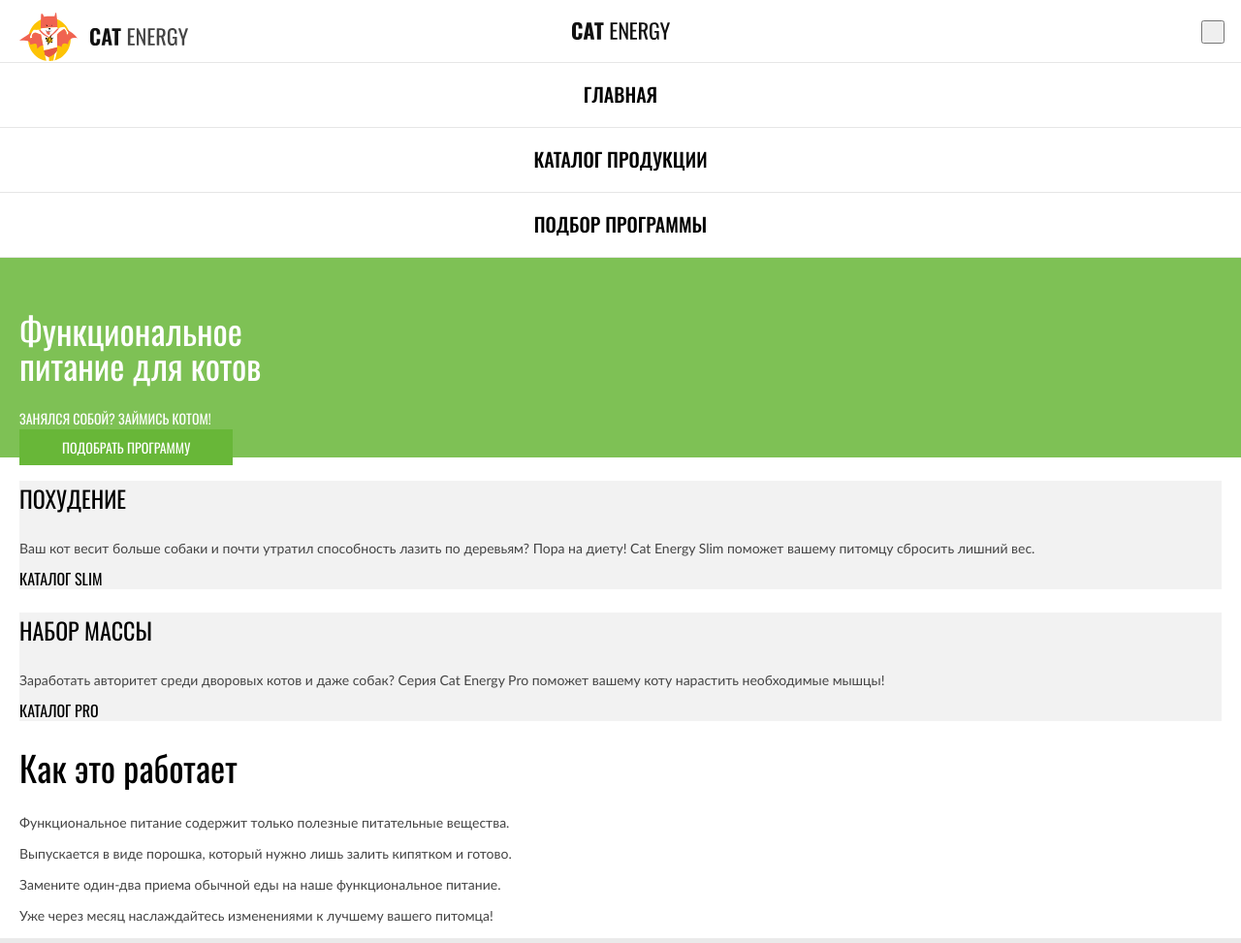
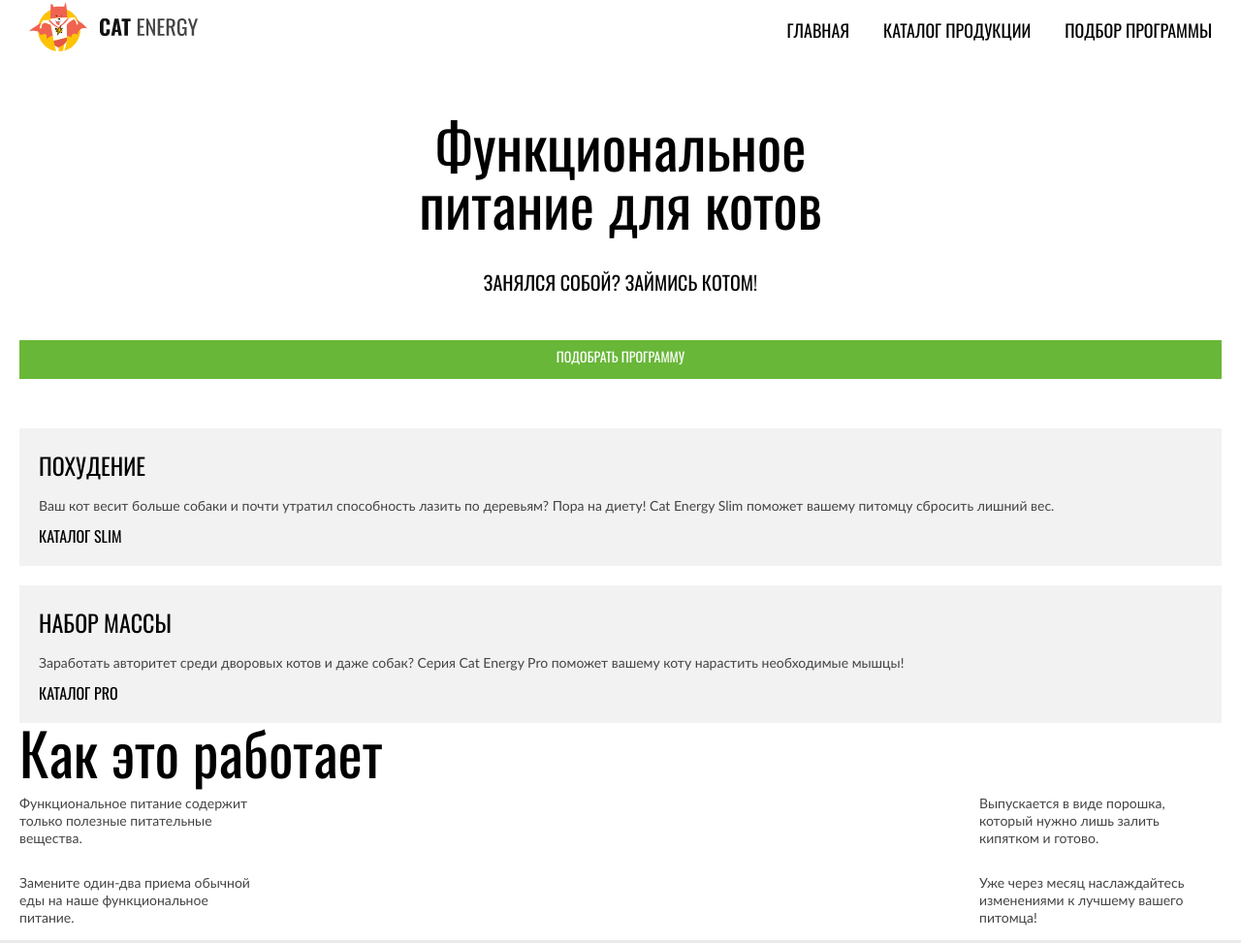
Before and after one commit to htmlacademy-adaptive/2184843-cat-energy-1, a website: page source/index.html in a window 1280 px wide. Shown: the top 973 px of the page at 97% size. Drawn offline with nearby package versions, Linux system fonts and the light colour scheme; files that its build step writes are made by us from their sources.

Commit message:
Перестроение блоков

```diff
--- a/source/index.html
+++ b/source/index.html
@@ -6,11 +6,10 @@
   <meta name="viewport" content="width=device-width, initial-scale=1">
   <title>Cat Energy</title>
   <link rel="stylesheet" href="css/style.css">
-
 </head>
 
 <body class="page__body">
-  <header class="main-header">
+  <header class="main-header main-header__wrapper">
     <a class="logo main-header__logo" href="#">
       <picture>
         <source media="(min-width: 768px)" srcset="./img/logo-tablet.svg">
@@ -35,7 +34,7 @@
     </nav>
   </header>
   <main class="main-container">
-    <section class="promo">
+    <section class="promo promo-wrapper">
       <h1 class="promo__title title">Функциональное <br> питание для котов</h1>
       <p class="promo__description">Занялся собой? Займись котом!</p>
       <a class="promo__button button" href="form.html">Подобрать программу</a>
--- a/source/less/blocks/button.less
+++ b/source/less/blocks/button.less
@@ -9,5 +9,7 @@
   line-height: 18px;
   text-transform: uppercase;
   text-decoration: none;
-  align-items: center;
+  text-align: center;
+  box-sizing: border-box;
+  display: block;
 }
--- a/source/less/blocks/goals.less
+++ b/source/less/blocks/goals.less
@@ -6,10 +6,15 @@
   list-style-type: none;
   padding: 0;
   margin: 0;
+  display: flex;
+  flex-direction: column;
+  flex-wrap: wrap;
+  gap: 20px 0;
 }
 
 .goals__item {
   background-color: rgb(242, 242, 242);
+  padding: 20px;
 }
 
 .goals__title {
@@ -19,6 +24,8 @@
   font-weight: 400;
   line-height: 37px;
   text-transform: uppercase;
+  padding: 0;
+  margin: 0;
 }
 
 .goals__link {
@@ -31,3 +38,19 @@
   text-transform: uppercase;
   text-decoration: none;
 }
+
+@media (min-width: @desktop-width) {
+  .goals {
+    padding: 0 110px;
+  }
+
+  .goals__list {
+    flex-direction: row;
+    justify-content: space-between;
+  }
+
+  .goals__item {
+    width: 570px;
+    box-sizing: border-box;
+  }
+}
--- a/source/less/blocks/how-it-works.less
+++ b/source/less/blocks/how-it-works.less
@@ -7,3 +7,17 @@
   margin: 0;
   list-style-type: none;
 }
+
+@media (min-width: @tablet-width) {
+  .how-it-works__list {
+    display: grid;
+    grid-template-columns: 250px 250px;
+    justify-content: space-between;
+  }
+}
+
+@media (min-width: @desktop-width) {
+  .how-it-works__list {
+    grid-template-columns: 230px 246px 248px 250px;
+  }
+}
--- a/source/less/blocks/main-header.less
+++ b/source/less/blocks/main-header.less
@@ -7,11 +7,31 @@
   background: url("../img/logo-mobile-text.svg") no-repeat center 23px;
 }
 
-
 .main-header__logo {
   position: absolute;
   top: 13px;
   left: 20px;
 }
 
-.main-header__logo-image {}
+@media (min-width: @tablet-width) {
+  .main-header {
+    background: none;
+    display: flex;
+    justify-content: space-between;
+    padding: 0 30px 0;
+  }
+
+  .main-header__wrapper {
+    padding-bottom: 62px;
+  }
+
+  .main-header__logo {
+    position: relative;
+    top: 0;
+    left: 0;
+  }
+
+  .main-header__logo-image {
+    padding-top: 3px;
+  }
+}
--- a/source/less/blocks/main-nav.less
+++ b/source/less/blocks/main-nav.less
@@ -10,3 +10,9 @@
   top: -43px;
   right: 17px;
 }
+
+@media (min-width: @tablet-width) {
+  .main-nav__toggle {
+    display: none;
+  }
+}
--- a/source/less/blocks/promo.less
+++ b/source/less/blocks/promo.less
@@ -1,10 +1,17 @@
 .promo {
   background: rgba(104, 183, 56, 0.85);
   padding: 27px 20px 0;
+  min-height: 302px;
+}
+
+.promo-wrapper {
+  margin-bottom: 20px;
 }
 
 .promo__title {
   color: #ffffff;
+  padding-bottom: 25px;
+  text-align: center;
 }
 
 .promo__description {
@@ -14,4 +21,26 @@
   font-weight: 400;
   line-height: 14px;
   text-transform: uppercase;
+  text-align: center;
+  padding: 0;
+  margin: 0;
 }
+
+@media (min-width: @tablet-width) {
+  .promo {
+    background: none;
+    padding: 0 20px;
+  }
+
+  .promo__title {
+    color: #000000;
+    padding-bottom: 41px;
+  }
+
+  .promo__description {
+    color: #000000;
+    font-size: 20px;
+    line-height: 20px;
+    padding-bottom: 50px;
+  }
+}
--- a/source/less/blocks/site-list.less
+++ b/source/less/blocks/site-list.less
@@ -24,4 +24,34 @@
 .site-list__link {
   color: #000000;
   text-decoration: none;
+  font-size: 20px;
+  font-weight: 500;
+  line-height: 20px;
+  text-transform: uppercase;
 }
+
+@media (min-width: @tablet-width) {
+  .site-list {
+    width: 500px;
+    display: flex;
+    flex-wrap: wrap;
+    justify-content: flex-end;
+    gap: 0 35px;
+  }
+
+  .site-list__item {
+    border: none;
+    padding: 19px 0 10px;
+  }
+
+  .site-list__item:last-child {
+    border-bottom: none
+  }
+
+  .site-list__link {
+    font-size: 18px;
+    font-weight: 400;
+    line-height: 24px;
+    text-transform: uppercase;
+  }
+}
--- a/source/less/blocks/title.less
+++ b/source/less/blocks/title.less
@@ -4,4 +4,14 @@
   font-size: 36px;
   font-weight: 400;
   line-height: 36px;
+  padding: 0;
+  margin: 0;
 }
+
+@media (min-width: @tablet-width) {
+  .title {
+    font-size: 60px;
+    font-weight: 400;
+    line-height: 60px;
+  }
+}
--- a/source/less/style.less
+++ b/source/less/style.less
@@ -1,5 +1,6 @@
 @import "./fonts.less";
 @import "./visually-hidden.less";
+@import "./viewports.less";
 
 @import "./blocks/page.less";
 
--- /dev/null
+++ b/source/less/viewports.less
@@ -0,0 +1,3 @@
+@tablet-width: 768px;
+@desktop-width: 1440px;
+@mobile-width-only: 767px;
```
